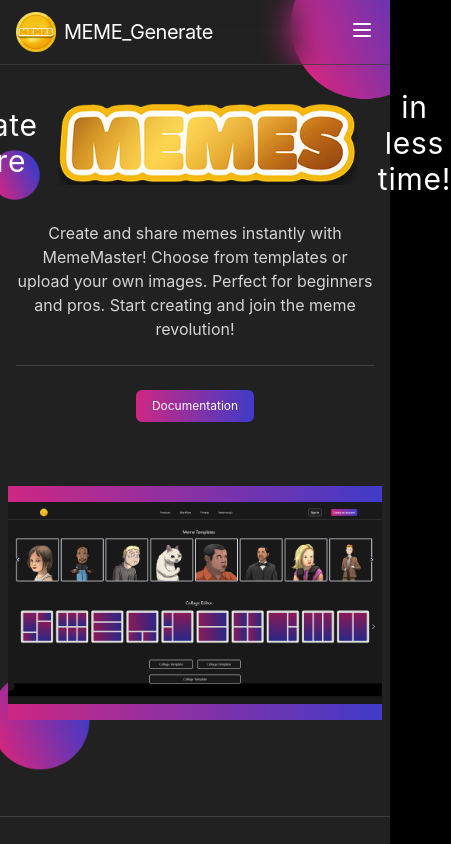
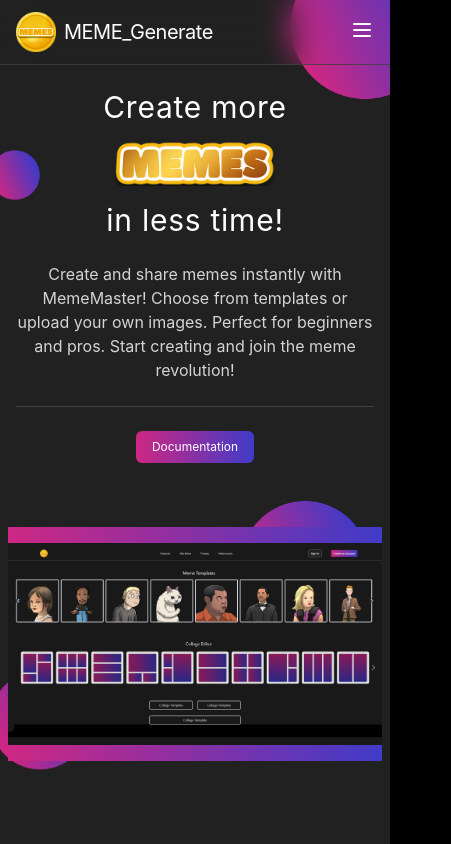
Before and after one commit to diduladishan/collage-test-project, a React (Vite) app: page / in a window 390 px wide. Shown: the top 844 px of the page, 451 px wide, since content can reach past the window. Built offline with nearby package versions, Linux system fonts and the light colour scheme.

Commit message:
update mobile responsiveness

```diff
--- a/src/components/Hero.jsx
+++ b/src/components/Hero.jsx
@@ -10,12 +10,15 @@ const HeroSection = () => {
     <div className="background-wrapper">
       <Navbar />
       <div className="mt-6 flex flex-col items-center lg:mt-10">
-        <div className="flex items-center justify-center">
-          <h1 className="text-center text-3xl tracking-wide sm:text-4xl md:text-5xl lg:text-6xl xl:text-7xl">
+        <div className="items-center justify-center sm:flex">
+          <h1 className="mb-4 text-center text-3xl tracking-wide sm:mb-0  sm:text-4xl md:text-4xl lg:text-6xl xl:text-7xl">
             Create more
           </h1>
-          <img src={TextLogo} className="mx-5 w-[300px]" />
-          <h1 className="text-center text-3xl tracking-wide sm:text-4xl md:text-5xl lg:text-6xl xl:text-7xl">
+          <img
+            src={TextLogo}
+            className="mx-5 mb-4 w-[160px] sm:mb-0 sm:w-[200px] md:w-[220px] lg:w-[240px] xl:w-[260px] 2xl:w-[300px]"
+          />
+          <h1 className="text-center text-3xl tracking-wide  sm:text-4xl md:text-4xl lg:text-6xl xl:text-7xl">
             in less time!
           </h1>
         </div>
```
